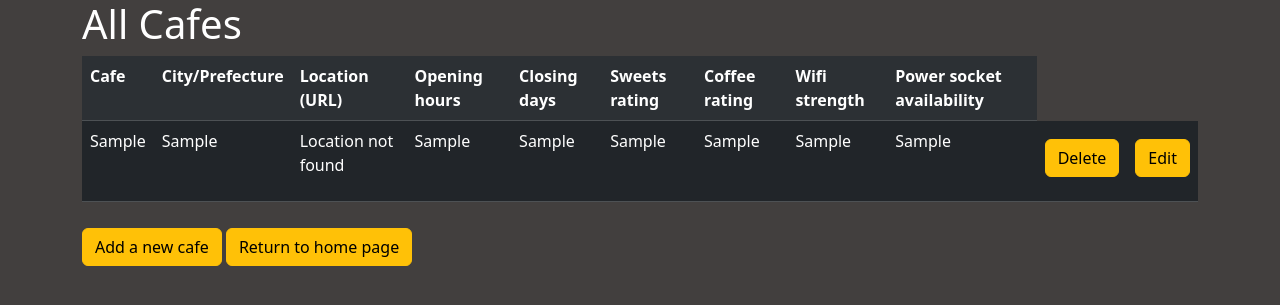
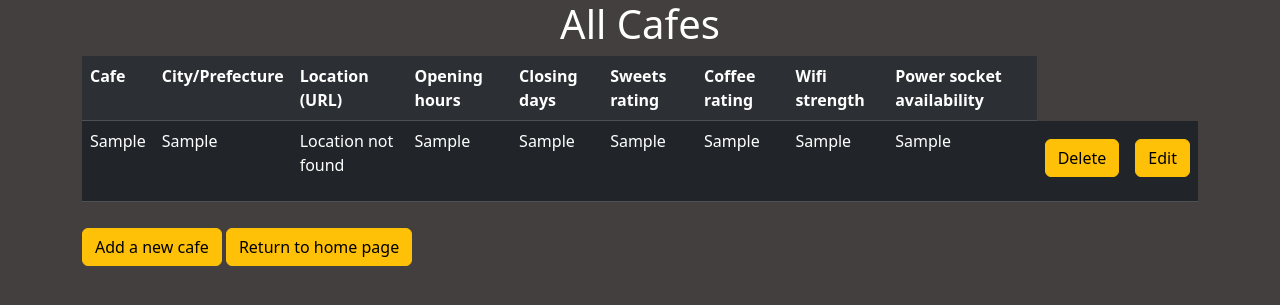
Before and after one commit to CamilleOnoda/Projects, a Flask app: page /cafes in a window 1280 px wide. Shown: the top 305 px of the page. Run offline with Flask 3, Linux system fonts and the light colour scheme; tables that the repository leaves empty hold one stand-in row (values such as "Sample post"); some libraries are stand-ins or nearby versions.

Commit message:
Center the page title

```diff
--- a/Coffee-and-Wifi/templates/cafes.html
+++ b/Coffee-and-Wifi/templates/cafes.html
@@ -5,7 +5,7 @@
 <div class="container">
   <div class="row">
     <div class="col-sm-12">
-      <h1>All Cafes</h1>
+      <h1 style="text-align: center;">All Cafes</h1>
 	    <table class="table table-hover table-dark table-striped table-responsive w-100 d-block d-lg-table">
           <tbody>
           {% if cafes_list == [] %}
```
